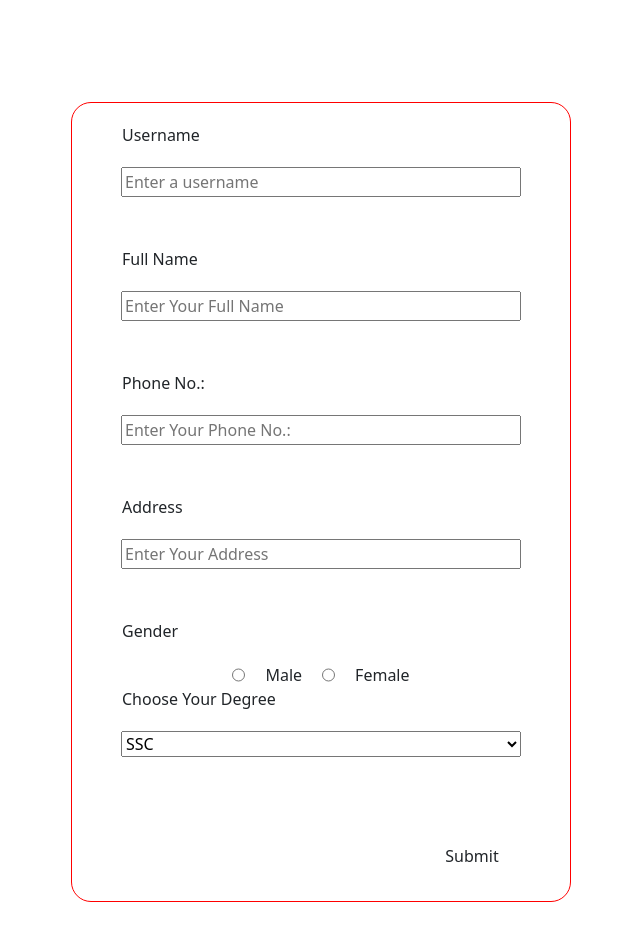
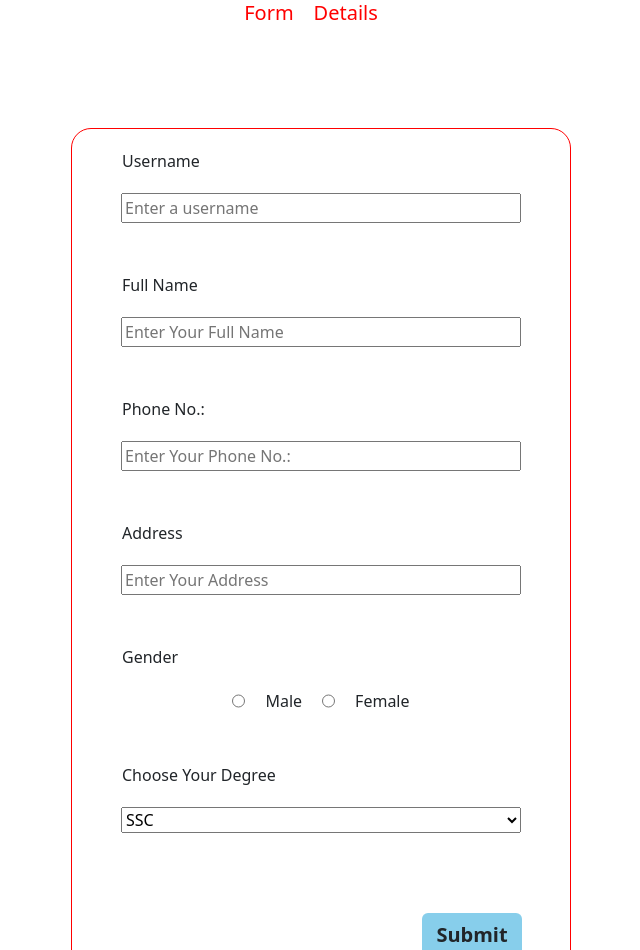
Before and after one commit to Md-TarikulIslam/react-form, a React (Create React App) app: page / in a window 1280 px wide. Shown: the part 22-972 px from the top of the page, without its empty margins (319-959 px from the left). Built offline with nearby package versions, Linux system fonts and the light colour scheme.

Commit message:
some changes

```diff
--- a/src/components/Form/Form.css
+++ b/src/components/Form/Form.css
@@ -4,7 +4,7 @@
     margin-left: auto;
     margin-right: auto;
     width: 500px;
-    height: 800px;
+    height: 1000px;
     border-radius: 20px;
     margin-bottom: 50px;
 }
@@ -42,18 +42,15 @@
     margin-left: auto;
     margin-right: auto;
 }
-
+.mt{
+    margin-top: 50px;
+}
 .btn{
     position: relative;
     left: 350px;
     top: 80px;
-    border: 1px solid red;
-    background-color: skyblue;
     width: 100px;
-    font-size: 20px;
-    font-weight: 700;
 }
-.btn:hover{
-    background-color: green;
-    color: white;
+.error-msg{
+    color: red;
 }
--- a/src/components/Form/Form.js
+++ b/src/components/Form/Form.js
@@ -2,7 +2,6 @@ import React, { useEffect, useState } from "react";
 import MainNavBar from "../MainNavBar/MainNavBar";
 import "./Form.css";
 
-const Form = () => {
 const initialValues = {
   uname: "",
   fname: "",
@@ -11,26 +10,59 @@ const Form = () => {
   radio: "",
   dropdown: "",
 };
+
+const initialValuesError = {
+  uname: "",
+  fname: "",
+  phone: "",
+  address: "",
+  radio: "",
+  dropdown: "",
+};
+
+const Form = () => {
   const [values, setValues] = useState(initialValues);
   const [list, setList] = useState(getListFromStorage);
-  const [error, setError] = useState(false);
+  const [error, setError] = useState(initialValuesError);
 
   const handleField = (e) => {
     const { name, value } = e.target;
 
-    setValues({
-      ...values,
+    setValues((prev) => ({
+      ...prev,
       [name]: value,
-    });
+    }));
+    setError((prev) => ({
+      ...prev,
+      [name]: "",
+    }));
+  };
 
-    if (values.length === 0) {
-      setError(true);
+  const checkValidation = () => {
+    if (!values.uname) {
+      setError((prev) => ({ ...prev, uname: "this field is required" }));
+    }
+    if (!values.fname) {
+      setError((prev) => ({ ...prev, fname: "this field is required" }));
+    }
+    if (!values.phone) {
+      setError((prev) => ({ ...prev, phone: "this field is required" }));
+    }
+    if (!values.address) {
+      setError((prev) => ({ ...prev, address: "this field is required" }));
+    }
+    if (!values.radio) {
+      setError((prev) => ({ ...prev, radio: "this field is required" }));
+    }
+    if (!values.dropdown) {
+      setError((prev) => ({
+        ...prev,
+        dropdown: "this field is required",
+      }));
     }
   };
-
   const handleClick = () => {
-    setList(values);
-    console.log(values);
+    initialValuesError(error) ? checkValidation() : setList(values);
   };
 
   const handleRefresh = (e) => {
@@ -41,12 +73,7 @@ const Form = () => {
     localStorage.setItem("list", JSON.stringify(list));
   }, [list]);
 
-  // useEffect(() => {
-  //   const list = JSON.parse(localStorage.getItem('list'));
-  //   if (list) {
-  //    setList(list);
-  //   }
-  // }, []);
+  // console.log("error===>", error);
 
   return (
     <div>
@@ -64,7 +91,13 @@ const Form = () => {
               placeholder="Enter a username"
               onChange={handleField}
             />
-            {error ? <label htmlFor="">Can't be empty</label> : ""}
+            {error?.uname ? (
+              <label className="error-msg" htmlFor="">
+                {error?.uname}
+              </label>
+            ) : (
+              ""
+            )}
             <span className="text">Full Name</span>
             <input
               className="input"
@@ -75,7 +108,13 @@ const Form = () => {
               id=""
               placeholder="Enter Your Full Name"
             />
-            {error ? <label htmlFor="">Can't be empty</label> : ""}
+            {error.fname ? (
+              <label className="error-msg" htmlFor="">
+                {error.fname}
+              </label>
+            ) : (
+              ""
+            )}
             <span className="text">Phone No.:</span>
             <input
               className="input"
@@ -86,7 +125,13 @@ const Form = () => {
               id=""
               placeholder="Enter Your Phone No.:"
             />
-            {error ? <label htmlFor="">Can't be empty</label> : ""}
+            {error.phone ? (
+              <label className="error-msg" htmlFor="">
+                {error.phone}
+              </label>
+            ) : (
+              ""
+            )}
             <span className="text">Address</span>{" "}
             <input
               className="input"
@@ -97,7 +142,13 @@ const Form = () => {
               id=""
               placeholder="Enter Your Address"
             />
-            {error ? <label htmlFor="">Can't be empty</label> : ""}
+            {error.address ? (
+              <label className="error-msg" htmlFor="">
+                {error.address}
+              </label>
+            ) : (
+              ""
+            )}
             <span className="text">Gender</span>
             <div className="flex">
               <input
@@ -119,8 +170,14 @@ const Form = () => {
               />{" "}
               <span>Female</span>
             </div>
-            {error ? <label htmlFor="">Can't be empty</label> : ""}
-            <label className="text">Choose Your Degree</label>
+            {error.radio ? (
+              <label className="error-msg" htmlFor="">
+                {error.radio}
+              </label>
+            ) : (
+              ""
+            )}
+            <label className="text mt">Choose Your Degree</label>
             <select
               className="options"
               name="dropdown"
@@ -131,9 +188,23 @@ const Form = () => {
               <option value="HSC">HSC</option>
               <option value="BSC">BSC</option>
             </select>
-            {error ? <label htmlFor="">Can't be empty</label> : ""}
-            {/* onClick={(e) => handleClick(e)} */}
-            <button className="btn" type="submit" onClick={handleClick}>
+            {error.dropdown ? (
+              <label className="error-msg" htmlFor="">
+                {error.dropdown}
+              </label>
+            ) : (
+              ""
+            )}
+            <button
+              style={{
+                backgroundColor: "skyBlue",
+                fontSize: "20px",
+                fontWeight: "700",
+              }}
+              className="btn"
+              type="submit"
+              onClick={handleClick}
+            >
               Submit
             </button>
           </div>
--- /dev/null
+++ b/src/components/MainNavBar/MainNavBar.css
@@ -0,0 +1,12 @@
+.navStyle{
+
+    font-size: 20px;
+    margin-top: 20px;
+
+}
+.individual-nav{
+    color: red;
+    text-decoration: none;
+    margin-right: 20px;
+
+}
--- a/src/components/MainNavBar/MainNavBar.js
+++ b/src/components/MainNavBar/MainNavBar.js
@@ -1,12 +1,12 @@
-
 import { Link } from 'react-router-dom';
+import './MainNavBar.css'
 
 
 const MainNavBar = () => {
     return (
-        <div>
-        <Link to='/'>Form</Link>
-        <Link to='/details'>Details</Link>
+        <div className='navStyle'>
+        <Link className='individual-nav' to='/'>Form</Link>
+        <Link className='individual-nav' to='/details'>Details</Link>
         </div>
     );
 };
--- /dev/null
+++ b/src/components/UserInfo/UserInfo.css
@@ -0,0 +1,9 @@
+.details{
+    /* border: 1px solid red; */
+    width: 500px;
+    margin-left: auto;
+    margin-right: auto;
+    margin-top: 50px;
+    background-color: aliceblue;
+    border-radius: 20px;
+}
--- a/src/components/UserInfo/UserInfo.js
+++ b/src/components/UserInfo/UserInfo.js
@@ -1,21 +1,24 @@
-import React, { useEffect, useState } from 'react';
-import MainNavBar from '../MainNavBar/MainNavBar';
+import MainNavBar from "../MainNavBar/MainNavBar";
+import './UserInfo.css'
 
 const UserInfo = () => {
+  const data = JSON.parse(localStorage.getItem("list"));
+  const { uname, fname, address, phone, radio, dropdown } = data;
 
-    const [list, setList] = useState([]);
-    useEffect(()=>{
-        const list = JSON.parse(localStorage.getItem('list'));
-        if (list){
-            setList(list)
-        }
-    }, [])
-    return (
-        <div>
-            <MainNavBar></MainNavBar>
-            <h1>Hello from User</h1>
-        </div>
-    );
+  return (
+    <div>
+      <MainNavBar></MainNavBar>
+      <div className="details">
+      <h1>Details from User</h1>
+      <p>Username: {uname}</p>
+      <p>Full Name: {fname}</p>
+      <p>Address: {address}</p>
+      <p>Phone Np.: : {phone}</p>
+      <p>Gender: {radio}</p>
+      <p>Degree: {dropdown}</p>
+      </div>
+    </div>
+  );
 };
 
 export default UserInfo;
```
Lines whose indentation alone changed are shown as unchanged.
